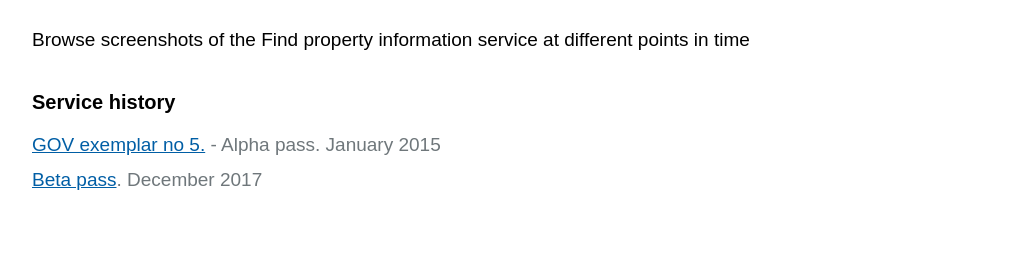
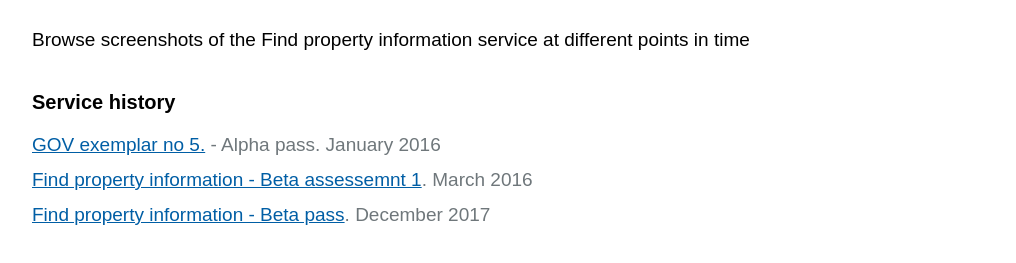
Before and after one commit to EmericFrancis/fpi-service-history-ideas, a plain HTML site: page index.html in a window 1280 px wide. Shown: the part 107-370 px from the top of the page, without its empty margins (18-1034 px from the left). Drawn offline with Linux system fonts and the light colour scheme; a web font is replaced by a local one.

Commit message:
index page - link to 1st assess

```diff
--- a/index.html
+++ b/index.html
@@ -39,9 +39,9 @@
 
 <ul class="exemplar-list">
 
-  <li><a href="versions/01/index.html">GOV exemplar no 5.</a> - Alpha pass. January 2015</li>
-  <li><a href="versions/02/index.html">Beta pass</a>. December 2017</li>
-
+  <li><a href="versions/01/index.html">GOV exemplar no 5.</a> - Alpha pass. January 2016</li>
+  <li><a href="versions/02/index.html">Find property information - Beta assessemnt 1</a>. March 2016</li>
+  <li><a href="versions/03/index.html">Find property information - Beta pass</a>. December 2017</li>
 </ul>
 
 </div>
```
